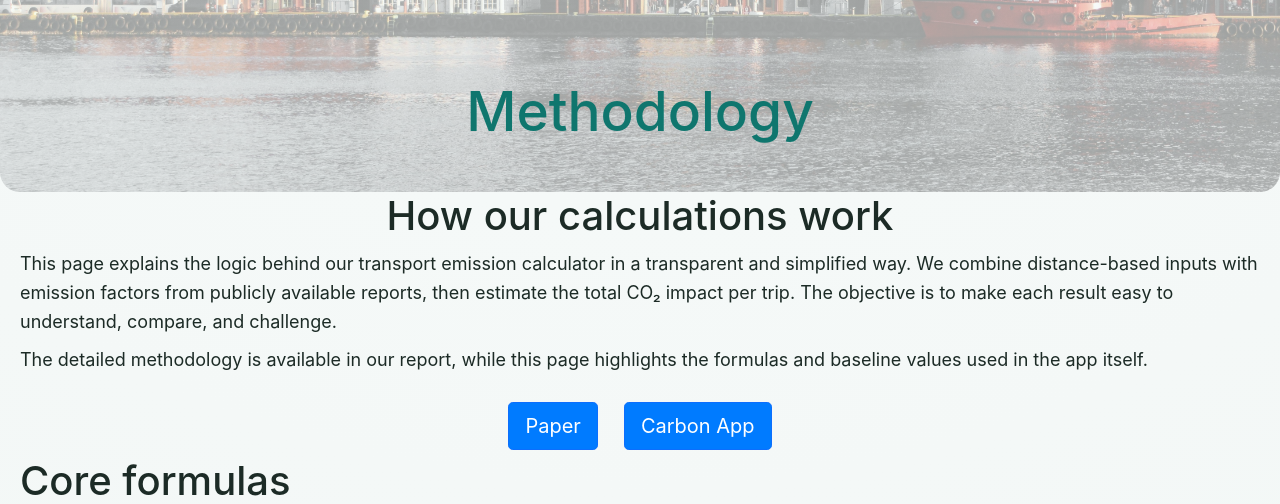
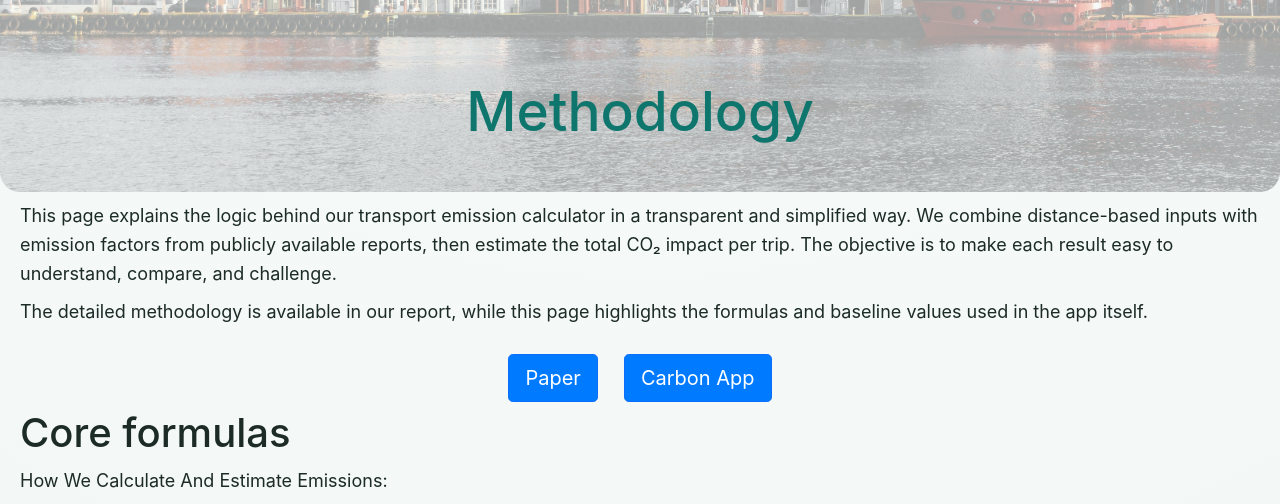
Before and after one commit to Horg1/Carbon_App_Group_2, a Flask app: page /methodology in a window 1280 px wide. Shown: the part 640-1144 px from the top of the page. Run offline with Flask 3, Linux system fonts and the light colour scheme; some libraries are stand-ins or nearby versions.

Commit message:
modified:   capp/templates/methodology.html

```diff
--- a/capp/templates/methodology.html
+++ b/capp/templates/methodology.html
@@ -17,7 +17,6 @@
 <section class="section_body_methodology">
   <div class="container">
     <div class="methodology" style="display: block">
-      <h1 style="text-align: center">How our calculations work</h1>
       <p>
         This page explains the logic behind our transport emission calculator in a
         transparent and simplified way. We combine distance-based inputs with
```
